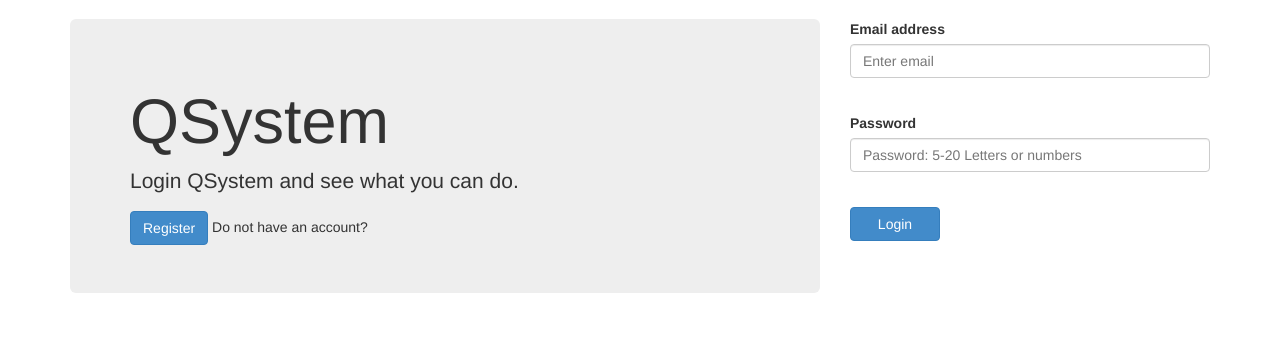
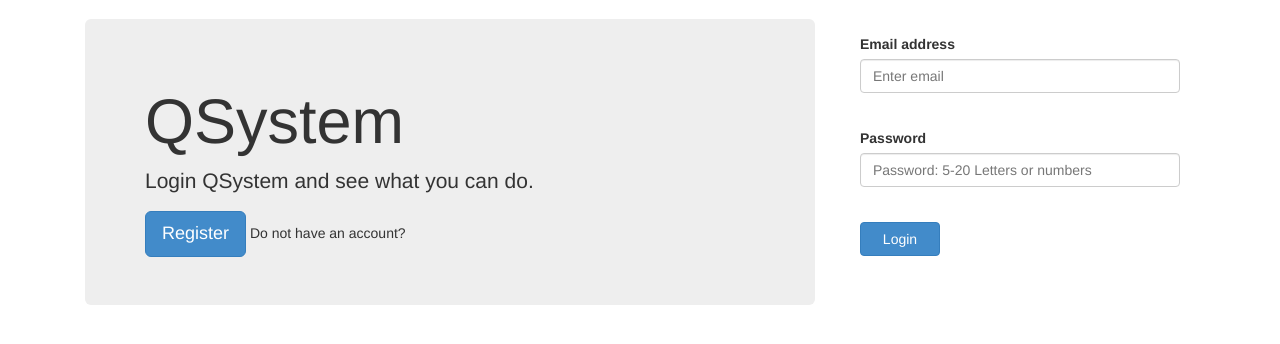
Before and after one commit to BuaaBoys/Online-questionnaire-survey-system, a Django app: page /accounts/login/ in a window 1280 px wide. Shown: the part 51-395 px from the top of the page. Run offline with Django 3.2, Linux system fonts and the light colour scheme; parts of the project's set-up code (start-up, migrations or seed data) failed here and were passed over; some libraries are stand-ins or nearby versions.

Commit message:
Fix login, message and bar chart page

```diff
--- a/qsystem/templates/accounts/login.html
+++ b/qsystem/templates/accounts/login.html
@@ -1,17 +1,16 @@
 {% extends 'base.html' %}
 {% block title %}Login{% endblock %}
 {% block body %}
-<body>
 <div class="container">
-	<div class="row">
 		<div class="col-md-8">
 			<div class="jumbotron">
 				<h1>QSystem </h1>
 				<p>Login QSystem and see what you can do.</p>
-				<button class="btn btn-primary btn-md" onlick="javascript:submit()">Register</button> Do not have an account?
+				<a class="btn btn-primary btn-lg" href=".././register/" role="button">Register</a> Do not have an account?
 			</div>
 		</div>
 		<div class="col-md-4">
+		<div class="panel-body">
 				<form role="form" method="post" action="{% url 'accounts:login_submit' %}">
 					{% csrf_token %}
 					<div class="form-group">
@@ -30,10 +29,9 @@
 					</div>
 				</form>
 		</div>
-	</div>
+		</div>
 </div>
 <script type="text/javascript">
 	//document.write("<p>"+ docCookies.getItem('email').substr(1, docCookies.getItem('email').lastIndexOf('\"') - 1) +"</p>")
 </script>
-</body>
 {% endblock %}
--- a/qsystem/templates/homepage/message.html
+++ b/qsystem/templates/homepage/message.html
@@ -7,7 +7,7 @@
 		<br>
 		{{ message.message_content }}
 		<br>
-		You will be redirected to homepage in <span id="totalSecond">3</span> seconds.
+		You will be redirected in <span id="totalSecond">3</span> seconds.
 	</div>
 
 </div>
--- a/qsystem/templates/results/results.html
+++ b/qsystem/templates/results/results.html
@@ -161,7 +161,7 @@
 		{% for i in result %}
 		var ctx{{forloop.counter}} = document.getElementById("myChart{{forloop.counter}}").getContext("2d");
 		var data{{forloop.counter}} = {
-			labels : [{%for it in i %}"{{forloop.counter}}",{% endfor %}],
+			labels : [{%for it in i %}"Choice{{forloop.counter}}",{% endfor %}],
 			datasets : [
 				{
 					//label: "My Second dataset",
```
